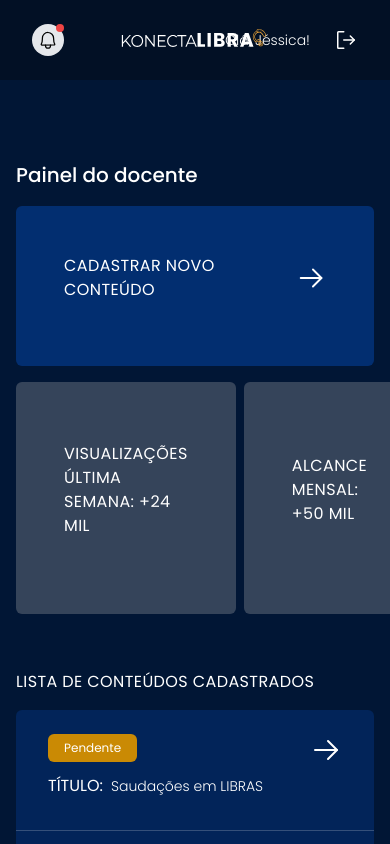
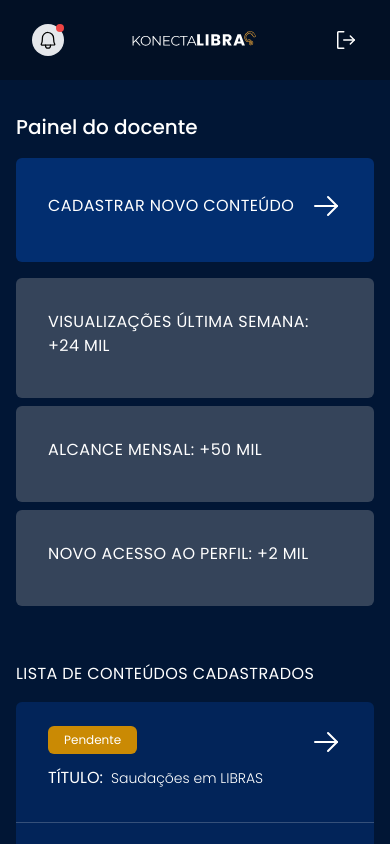
Before and after one commit to isalves02/konecta-libras, a React (Vite) app: page /area-do-docente in a window 390 px wide. Shown: the top 844 px of the page. Built offline with nearby package versions, Linux system fonts and the light colour scheme.

Commit message:
Responsivo

```diff
--- a/src/components/Layout/Card/Card.tsx
+++ b/src/components/Layout/Card/Card.tsx
@@ -5,8 +5,11 @@ import { Text } from '../Text/Text';
 export function Card({text, hasHover, hasIcon, classes}:CardProps) {
   return (
     <>
-      <div className={`rounded-md p-12 pb-16 flex items-center
-        justify-between transition-all relative w-full
+      <div className={`rounded-md p-8 pb-10
+        lg:p-12 lg:pb-16
+        flex items-center justify-between
+        transition-[background]
+         relative w-full
         bg-blue-600/50 ${hasHover && "cursor-pointer hover:bg-blue-600/80"} ${classes}`}>
 
         <Text type="h4" text={text} classes="uppercase tracking-wide" />
--- a/src/components/Layout/Form/FormCadastroConteudo.tsx
+++ b/src/components/Layout/Form/FormCadastroConteudo.tsx
@@ -6,7 +6,7 @@ export function FormCadastroConteudo() {
   return (
     <>
       <form>
-        <div className="flex gap-8">
+        <div className="flex gap-8 flex-col md:flex-row">
           <div className="flex flex-col w-full">
             <Label name="videoTitle" text="Título:" classes="text-white/80 mb-2" />
             <Input id="videoTitle" name="videoTitle" type="text" placeholder="Adicione o título do seu vídeo" classes="mb-4" required={true} />
--- a/src/components/Layout/Header/HeaderArea.tsx
+++ b/src/components/Layout/Header/HeaderArea.tsx
@@ -21,7 +21,7 @@ export function HeaderArea() {
         <Logo />
 
         <ul className="flex items-center gap-6">
-          <li className="text-sm text-white font-light">Olá, Jéssica!</li>
+          <li className="text-sm text-white font-light  hidden sm:block">Olá, Jéssica!</li>
           <li>
             <NavLink to="/" title="Página Inicial">
               <SignOut
--- a/src/components/Layout/Logo/Logo.tsx
+++ b/src/components/Layout/Logo/Logo.tsx
@@ -3,7 +3,7 @@ import konectaLibras from '../../../assets/icons/konecta-libras.svg'
 export function Logo () {
   return (
     <>
-      <img src={konectaLibras} alt="Konecta LIBRAS" width="150"  className="absolute left-1/2 -translate-x-1/2"/>
+      <img src={konectaLibras} alt="Konecta LIBRAS" width="150"  className="w-32 sm:w-36 absolute left-1/2 -translate-x-1/2"/>
     </>
   )
 }
--- a/src/pages/Plataforma/AreaDoDocente/AreaDoDocente.tsx
+++ b/src/pages/Plataforma/AreaDoDocente/AreaDoDocente.tsx
@@ -10,7 +10,7 @@ export function AreaDoDocente () {
     <>
       <Header page="teacher" />
 
-      <section className="plataforma pt-40 bg-blue-900 min-h-screen">
+      <section className="pt-28 sm:pt-40 bg-blue-900 min-h-screen">
         <div className="container">
           <Subtitle text="Painel do docente" classes="mb-4" />
 
@@ -18,10 +18,10 @@ export function AreaDoDocente () {
             <Card text="Cadastrar novo conteúdo" hasHover={true} hasIcon={true} />
           </NavLink>
 
-          <div className="flex gap-2">
-            <Card text="Visualizações última semana: +24 mil" classes="mt-4 bg-gray-500/50" />
-            <Card text="Alcance mensal: +50 mil" classes="mt-4 bg-gray-500/50" />
-            <Card text="Novo acesso ao perfil: +2 mil" classes="mt-4 bg-gray-500/50 text-yellow-400" />
+          <div className="flex flex-wrap gap-2 md:flex-nowrap mt-4">
+            <Card text="Visualizações última semana: +24 mil" classes="bg-gray-500/50" />
+            <Card text="Alcance mensal: +50 mil" classes="bg-gray-500/50" />
+            <Card text="Novo acesso ao perfil: +2 mil" classes="bg-gray-500/50 text-yellow-400" />
           </div>
 
           <div className="mt-4 py-10">
--- a/src/pages/Plataforma/AreaDoDocente/Cadastro.tsx
+++ b/src/pages/Plataforma/AreaDoDocente/Cadastro.tsx
@@ -11,13 +11,13 @@ export function Cadastro() {
     <>
       <Header page="teacher" />
 
-      <section className="plataforma pt-28 bg-blue-900 min-h-screen">
+      <section className="plataforma pt-28 bg-blue-900 min-h-screen relative overflow-x-hidden">
         <div className="container">
           <NavLink to="/area-do-docente" title="Retornar ao painel">
             <PageBack />
           </NavLink>
 
-          <div className="max-w-3xl mb-16">
+          <div className="max-w-3xl mb-16 relative z-10">
             <Subtitle text="Cadastrar novo conteudo" classes="mb-2 text-gray-300" />
             <Text
               type="paragraph"
@@ -34,7 +34,7 @@ export function Cadastro() {
           </div>
         </div>
 
-        <div className="detail-radial-gradient w-4/5 h-3/5 absolute top-1/2 -right-1/4 z-0 -translate-y-1/2" />
+        <div className="detail-radial-gradient hidden w-4/5 h-3/5 absolute top-1/2 -right-1/4 z-0 -translate-y-1/2 md:block" />
 
 
         <div className="bg-blue-800 py-16">
```
